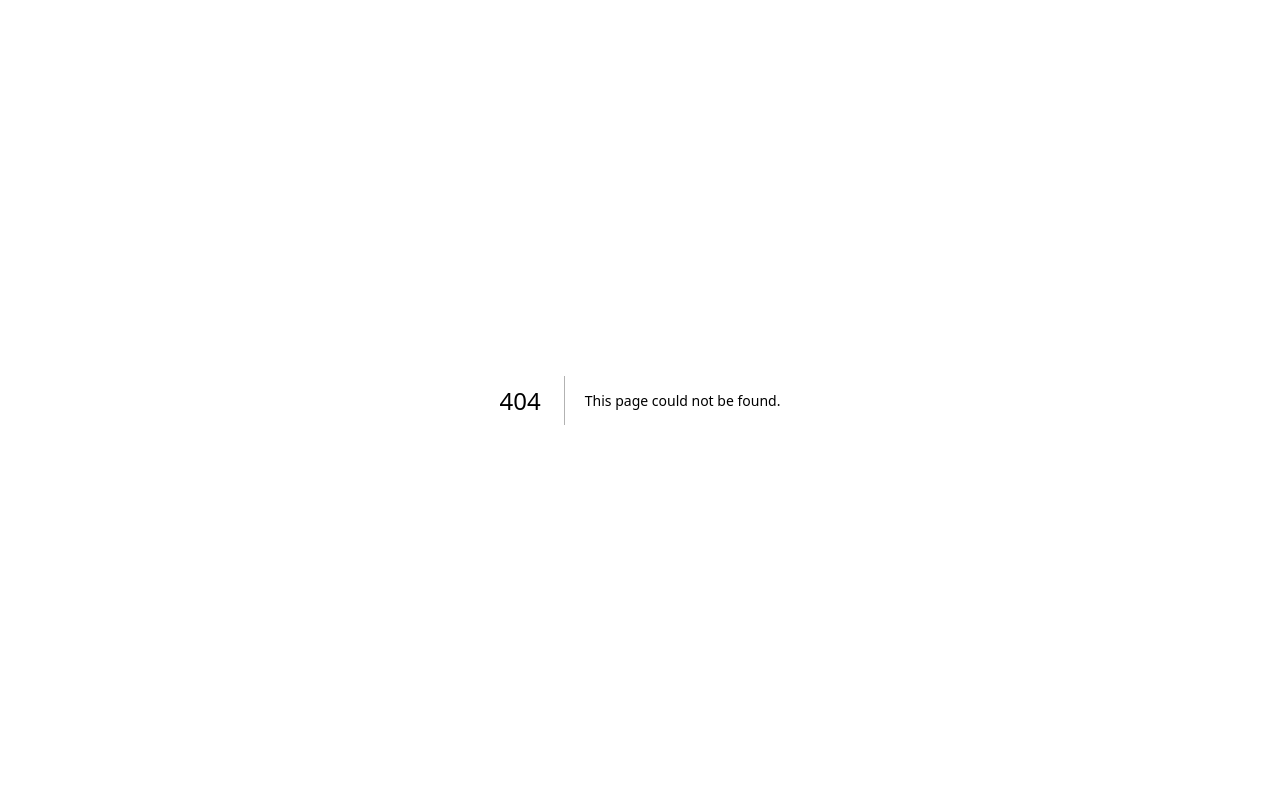
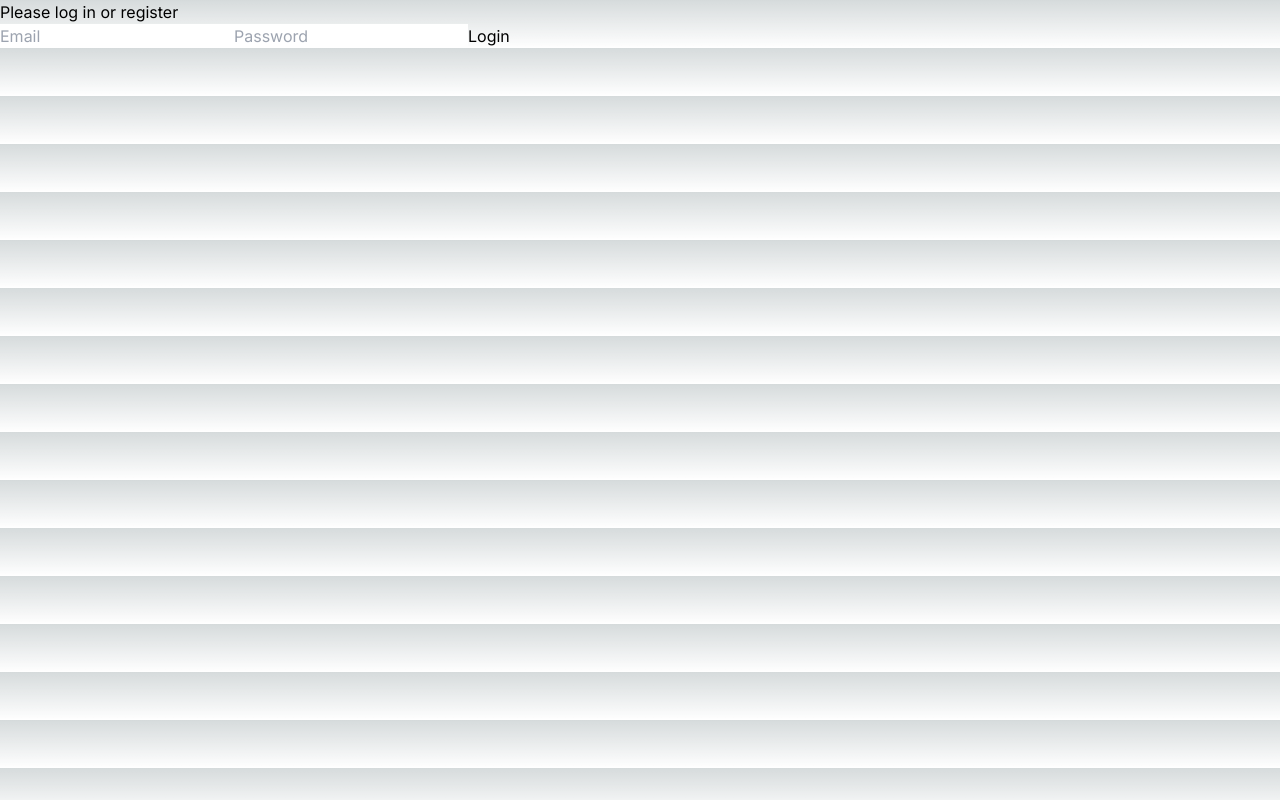
Before and after one commit to yuorei/yuorei-ads-web, a Next.js app: page /login in a window 1280 px wide. Before the commit this address had no page. Built offline with nearby package versions, Linux system fonts and the light colour scheme; no server answers.

Commit message:
login firebase

```diff
--- /dev/null
+++ b/app/components/Login.tsx
@@ -0,0 +1,56 @@
+// TODO: UIの改善
+"use client";
+import useAuth from "../hooks/useAuth";
+import { login, logout } from "../lib/auth";
+import { useEffect, useState } from "react";
+
+const HomePage = () => {
+  const [token, setToken] = useState("");
+  const [email, setEmail] = useState("");
+  const [password, setPassword] = useState("");
+  const { user } = useAuth();
+
+  useEffect(() => {
+    if (user) {
+      user.getIdToken().then((token) => {
+        setToken(token);
+        window.localStorage.setItem("token", token);
+      });
+    }
+  }, [user]);
+
+  const handleLogin = () => {
+    login(email, password);
+  };
+
+  return (
+    <div>
+      {user ? (
+        <div>
+          <h1>Welcome, {user.email}</h1>
+          <button onClick={() => logout()}>Logout</button>
+          <p>{token}</p>
+        </div>
+      ) : (
+        <div>
+          <h1>Please log in or register</h1>
+          <input
+            type="email"
+            placeholder="Email"
+            value={email}
+            onChange={(e) => setEmail(e.target.value)}
+          />
+          <input
+            type="password"
+            placeholder="Password"
+            value={password}
+            onChange={(e) => setPassword(e.target.value)}
+          />
+          <button onClick={handleLogin}>Login</button>
+        </div>
+      )}
+    </div>
+  );
+};
+
+export default HomePage;
--- /dev/null
+++ b/app/login/page.tsx
@@ -0,0 +1,8 @@
+import Login from "../components/Login";
+export default function Page() {
+  return (
+    <>
+      <Login />
+    </>
+  );
+}
```
